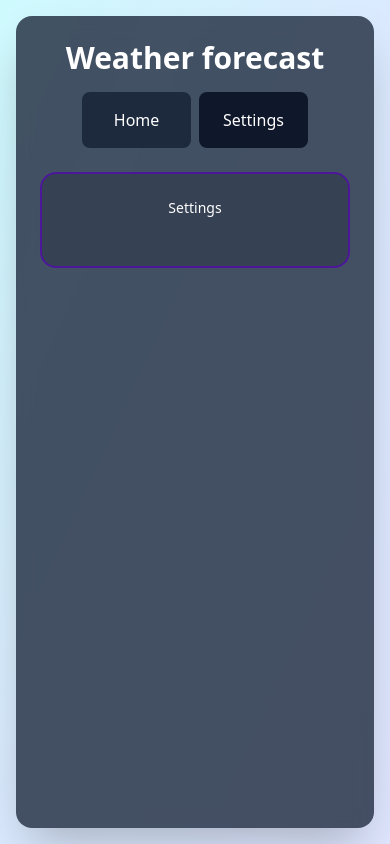
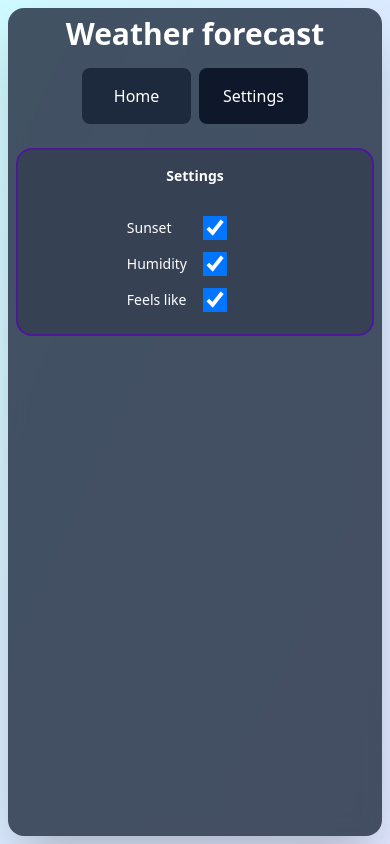
Before and after one commit to semenbushmanov/weather-forecast-app, a React (Vite) app: page /settings in a window 390 px wide. Built offline with nearby package versions, Linux system fonts and the light colour scheme.

Commit message:
Develop responsive Settings page design

```diff
--- a/src/App.tsx
+++ b/src/App.tsx
@@ -5,9 +5,9 @@ import Settings from './pages/Settings';
 function App() {
   return (
     <BrowserRouter>
-      <div className="min-h-screen bg-linear-to-br from-cyan-100 via-blue-100 to-indigo-100 flex justify-center p-4">
+      <div className="min-h-screen bg-linear-to-br from-cyan-100 via-blue-100 to-indigo-100 flex justify-center p-2 sm:p-4">
         <div className="container mx-auto bg-slate-800/80 backdrop-blur-sm rounded-2xl shadow-2xl">
-          <div className="p-6 md:p-10 flex flex-col items-center">
+          <div className="p-2 sm:p-6 md:p-10 flex flex-col items-center">
             <h1 className="text-3xl md:text-4xl font-bold text-white mb-4 text-center">
               Weather forecast
             </h1>
--- a/src/pages/Home.tsx
+++ b/src/pages/Home.tsx
@@ -1,7 +1,7 @@
 export default function Home() {
   return (
     <div className="flex flex-col-reverse lg:grid lg:grid-cols-2 gap-2 w-full rounded-2xl mt-6">
-      <div className="flex flex-col p-6 bg-gray-700 rounded-2xl border-2 border-violet-900">
+      <div className="flex flex-col p-4 sm:p-6 bg-gray-700 rounded-2xl border-2 border-violet-900">
         <div className="grid grid-cols-2 gap-2 px-2 mb-8 items-center">
           <button className=" text-white text-sm sm:text-lg md:text-2xl transition-all duration-300 bg-slate-900 hover:bg-blue-900 rounded-2xl p-2 cursor-pointer">Current location</button>
           <div className="flex justify-end">
@@ -35,7 +35,7 @@ export default function Home() {
         </div>
         <button className="mt-10 text-white text-sm sm:text-lg md:text-2xl transition-all duration-300 bg-gray-800 hover:bg-blue-900 rounded-2xl p-2 cursor-pointer">Add city</button>
       </div>
-      <div className="flex flex-col p-6 bg-gray-700 rounded-2xl border-2 border-violet-900">
+      <div className="flex flex-col p-4 sm:p-6 bg-gray-700 rounded-2xl border-2 border-violet-900">
         <h2 className="text-white text-sm sm:text-lg md:text-2xl text-center font-bold mb-6">Sevastopol</h2>
         <div className="flex flex-col p-8 bg-gray-300 shadow-md rounded-2xl text-center">
           <p className="text-5xl text-black font-semibold mb-2">15°C</p>
--- a/src/pages/Settings.tsx
+++ b/src/pages/Settings.tsx
@@ -1,8 +1,34 @@
 export default function Settings() {
   return (
     <div className="w-full rounded-2xl mt-6">
-      <div className="flex flex-col p-6 bg-gray-700 rounded-2xl border-2 border-violet-900">
-        <h2 className="text-white text-sm sm:text-lg md:text-2xl text-center font-medium mb-6">Settings</h2>
+      <div className="flex flex-col items-center p-4 sm:p-6 bg-gray-700 rounded-2xl border-2 border-violet-900">
+        <h2 className="text-white text-sm sm:text-lg md:text-2xl text-center font-bold mb-6">Settings</h2>
+        <div className="pl-4 sm:pl-20 md:pl-30">
+          <label key='showSunset' className="max-w-300 grid grid-cols-2 cursor-pointer items-center">
+            <span className="p-2 text-sm sm:text-lg md:text-2xl text-white mx-2 sm:mx-8">Sunset</span>
+            <input
+              type="checkbox"
+              checked
+              className="p-2 w-6 h-6 md:w-10 md:h-10 cursor-pointer"
+            />
+          </label>
+          <label key='showHumidity' className="max-w-300 grid grid-cols-2 cursor-pointer items-center">
+            <span className="p-2 text-sm sm:text-lg md:text-2xl text-white mx-2 sm:mx-8">Humidity</span>
+            <input
+              type="checkbox"
+              checked
+              className="p-2 w-6 h-6 md:w-10 md:h-10 cursor-pointer"
+            />
+          </label>
+          <label key='showHumidity' className="max-w-300 grid grid-cols-2 cursor-pointer items-center">
+            <span className="p-2 text-sm sm:text-lg md:text-2xl text-white mx-2 sm:mx-8">Feels like</span>
+            <input
+                type="checkbox"
+                checked
+              className="p-2 w-6 h-6 md:w-10 md:h-10 cursor-pointer"
+            />
+          </label>
+        </div>
       </div>
     </div>
   )
```
